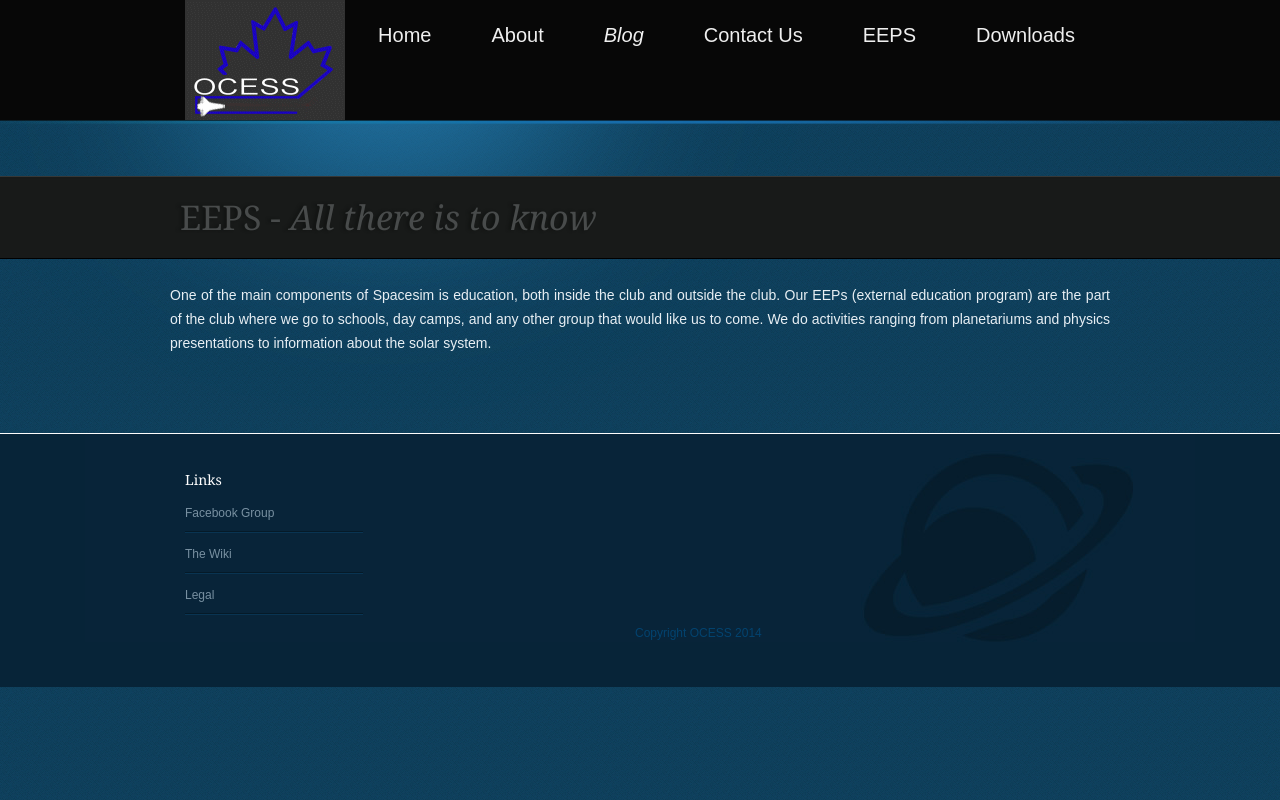
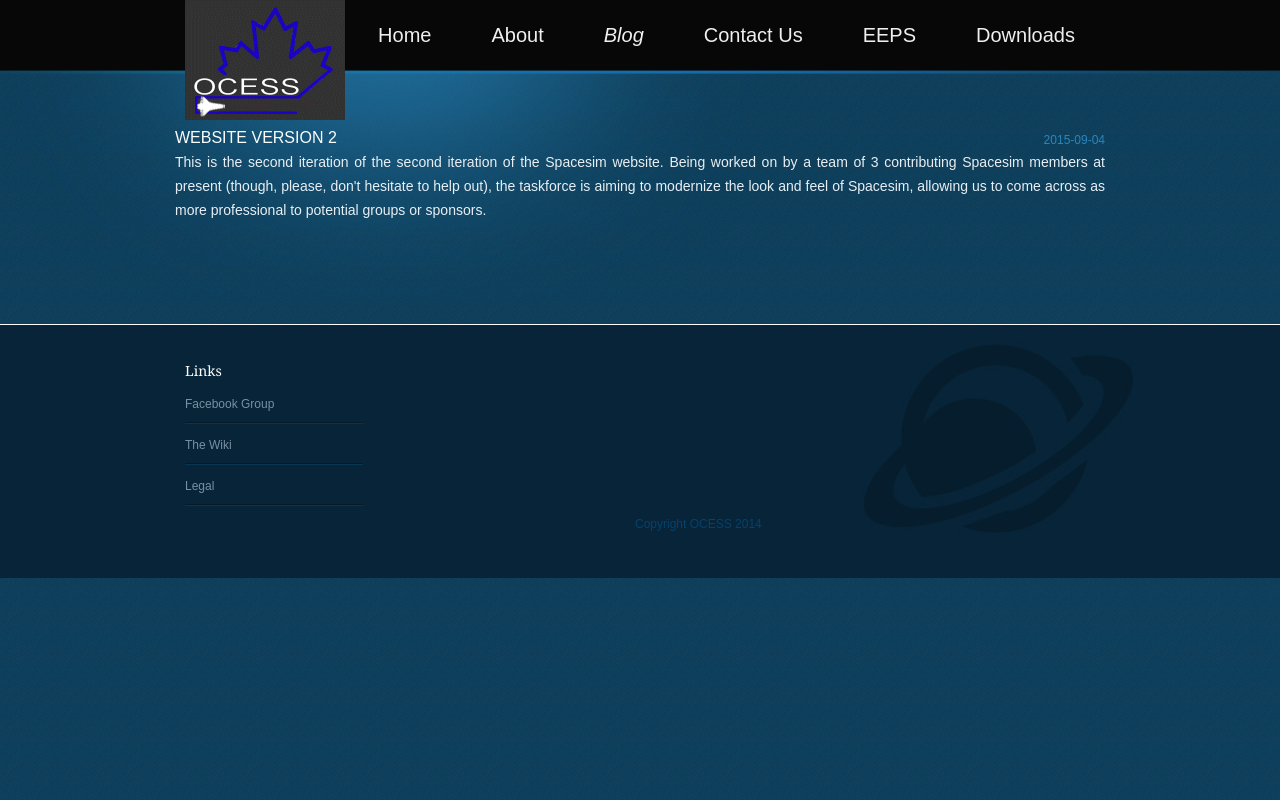
Before and after one commit to ThatAstronautGuy/SpacesimWebsite, a PHP site: page /blog.html in a window 1280 px wide. Run offline with PHP 8.4, Linux system fonts and the light colour scheme.

Commit message:
Reduced header size, added test blog post

```diff
--- a/blog.html
+++ b/blog.html
@@ -1,4 +1,3 @@
-<!-- I removed clearfix from a couple places, commented at each point. If the CSS goes to hell, check if readding clearfix solves everything -->
 <!DOCTYPE HTML>
 <html>
 	<head>
@@ -14,11 +13,14 @@
 		<div id="menu-container"></div>
 		<div id="header"></div>
 		<div class="content">
-			<div class="highlight">
-				<h2>EEPS - <i>All there is to know</i></h2>
-			</div>
-			<div class="body">
-				<p>One of the main components of Spacesim is education, both inside the club and outside the club. Our EEPs (external education program) are the part of the club where we go to schools, day camps, and any other group that would like us to come. We do activities ranging from planetariums and physics presentations to information about the solar system. </p>
+			<div class="container">
+				<ul class="list">
+					<li>
+						<span class="time">2015-09-04</span>
+						<h4>Website Version 2</h4>
+						<p>This is the second iteration of the second iteration of the Spacesim website. Being worked on by a team of 3 contributing Spacesim members at present (though, please, don't hesitate to help out), the taskforce is aiming to modernize the look and feel of Spacesim, allowing us to come across as more professional to potential groups or sponsors.</p>
+					</li>
+				</ul>
 			</div>
 		</div>
 		<div id="footer"></div>
--- a/js/main.js
+++ b/js/main.js
@@ -69,6 +69,8 @@ $(document).ready(function() {
 	var active = window.location.pathname;
 	var current_active_class = '#index';
 
+	var header_height = $('#header').attr('height');
+
 	var interval = setInterval(nextSlide, 4000);
 
 	//Load elements into the page. Load is async,
@@ -95,13 +97,13 @@ $(document).ready(function() {
 	$('#footer').load('/includes/footer.html');
 
 	$(window).scroll(function() {
-		if (collapsed === false && window.pageYOffset > 120) {
+		if (collapsed === false && window.pageYOffset > header_height) {
 			collapsed = true;
 			$('#openMenu').animate({
 				top: '0px'
 			}, 200);
 		}
-		else if (collapsed === true && window.pageYOffset <= 120) {
+		else if (collapsed === true && window.pageYOffset <= header_height) {
 			collapsed = false;
 			$('#openMenu').animate({
 				top: '-40px'
--- a/style/stylesheet.css
+++ b/style/stylesheet.css
@@ -107,6 +107,40 @@ html {
 	font-weight: normal;
 }
 
+.list {
+	list-style: none;
+	margin: 0;
+	padding: 0;
+}
+
+.list li span.time {
+	float: right;
+	margin-top: 6px;
+}
+
+.list li h4 {
+	color: #fbfdfd;
+	font-size: 16px;
+	line-height: 24px;
+	margin: 0;
+	text-transform: uppercase;
+}
+
+.list li {
+	padding: 0 0 48px;
+}
+
+.list li a.more {
+	float: right;
+	color: #34b0fb;
+	display: inline-block;
+	font-size: 14px;
+}
+.list li a.more:hover {
+
+	color: #c3e9fe;
+}
+
 .noselect {
     -webkit-touch-callout: none;
     -webkit-user-select: none;
@@ -186,6 +220,11 @@ html {
   margin-top: 20px;
 }
 
+.time {
+	color: #2986bb;
+	font-size: 12px;
+}
+
 /* IDs */
 
 #arrow-prev {
@@ -239,7 +278,7 @@ html {
 }
 
 #header {
-	height: 120px;
+	height: 70px;
 	width: 100%;
 	background-color: #000000;
 	background: url(/img/bg-header.png) repeat-x center top;
@@ -300,6 +339,9 @@ html {
 	float: left;
 	display: inline-block;
 	margin-left: 10px;
+	z-index: 100;
+	max-height: 100%;
+	max-width: 100%;
 }
 
 #menu {
```
